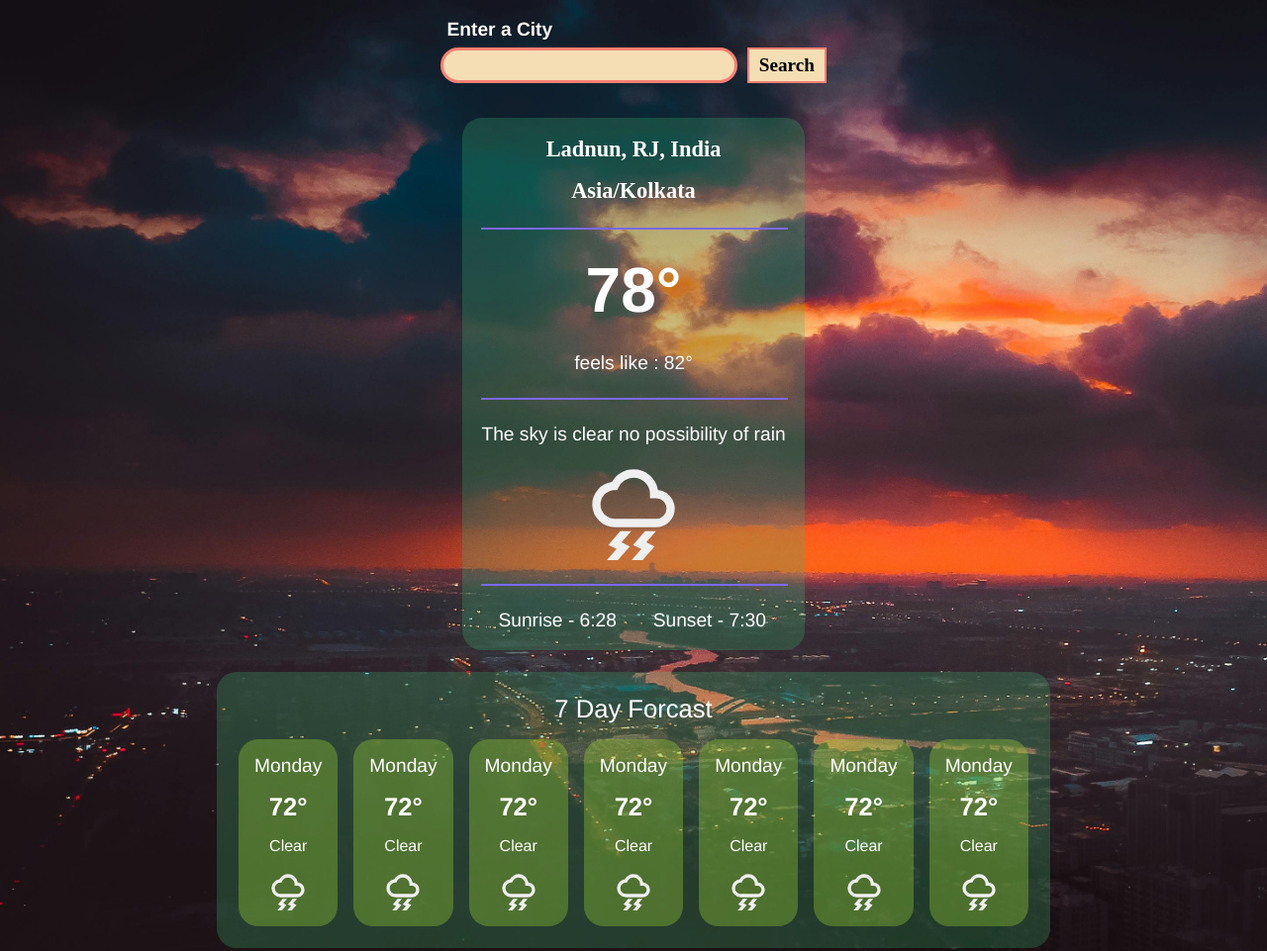
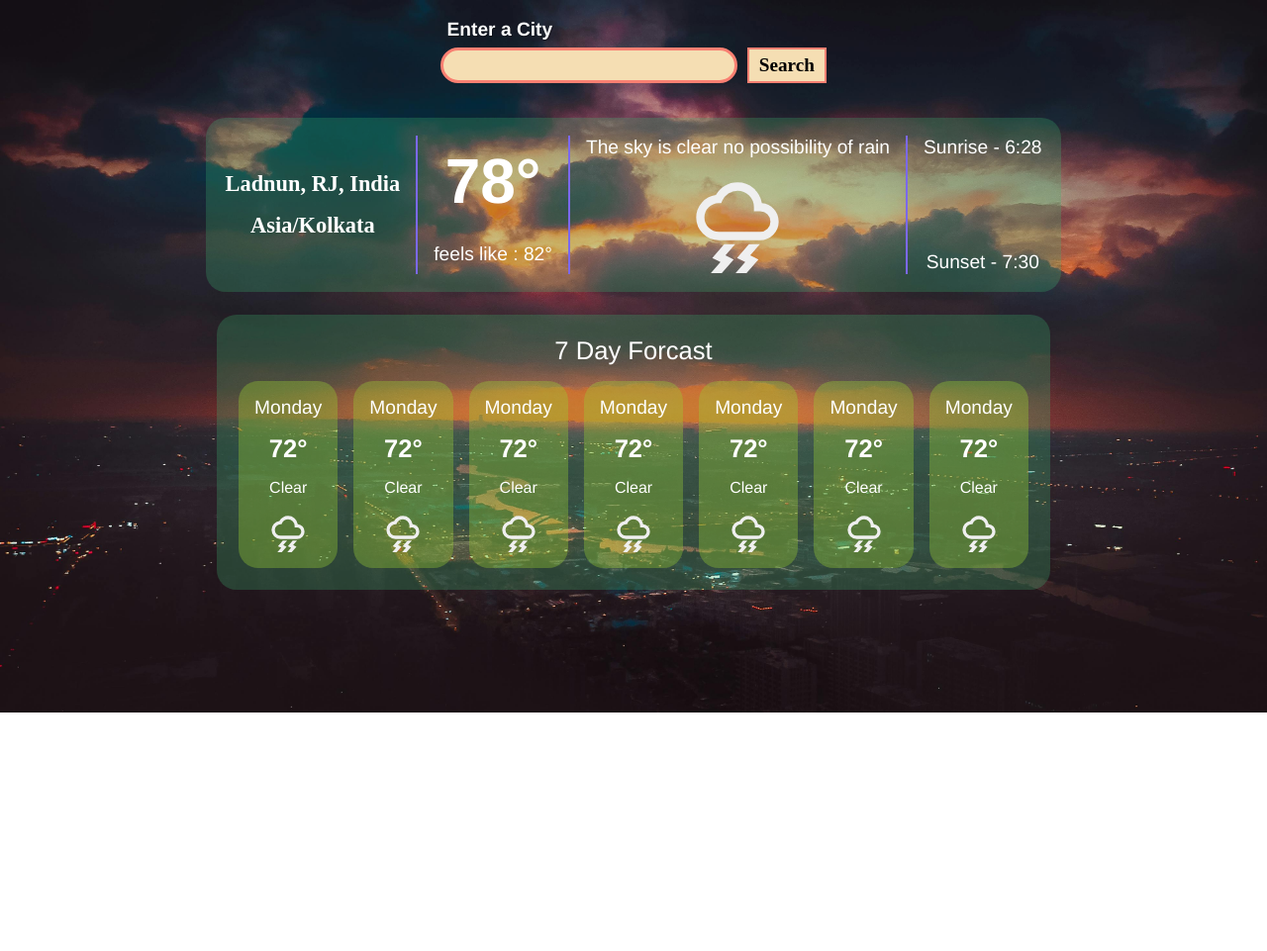
Before and after one commit to GaneshS288/weather-app, a website: page index.html in a window 1280 px wide. Shown: the top 961 px of the page at 99% size. After the commit the page ends 800 px from the top, so only its background shows below. Drawn offline with Linux system fonts and the light colour scheme.

Commit message:
shift the layout around for today's weather

```diff
--- a/style.css
+++ b/style.css
@@ -133,7 +133,7 @@ body {
   justify-content: start;
   align-items: center;
   gap: 1.4rem;
-  min-height: 100vh;
+  min-height: 100%;
   padding: 1.2rem 0;
   background: no-repeat url(cloudy_sky_dawn.jpg);
   background-size: cover;
@@ -194,10 +194,10 @@ button:active {
 
 .weather-today {
   display: grid;
-  grid-template-columns: 1fr;
-  grid-template-rows: auto 1fr auto 1fr auto 1fr auto;
-  align-content: start;
-  row-gap: 1rem;
+  grid-template-columns: auto 1fr auto 1fr auto 1fr auto;
+  grid-template-rows: 1fr;
+  align-items: center;
+  column-gap: 1rem;
   max-width: 1000px;
   background: rgba(60, 179, 114, 0.268);
   border-radius: 20px;
@@ -206,7 +206,7 @@ button:active {
 }
 
 hr {
-  width: 100%;
+  height: 100%;
   border: 1px solid mediumslateblue;
 }
 
@@ -218,9 +218,9 @@ hr {
 
 .weather-today > div:last-child {
   display: grid;
-  grid-template-columns: 1fr 1fr;
-  justify-items: space-around;
-  justify-self: stretch;
+  grid-template-rows: auto auto;
+  align-items: space-around;
+  align-self: stretch;
 }
 
 .address,
@@ -259,6 +259,7 @@ hr {
 .sunset {
   font: 1.2rem helvetica;
   color: white;
+  align-self: end;
 }
 
 /*7 day forecast style*/
```
